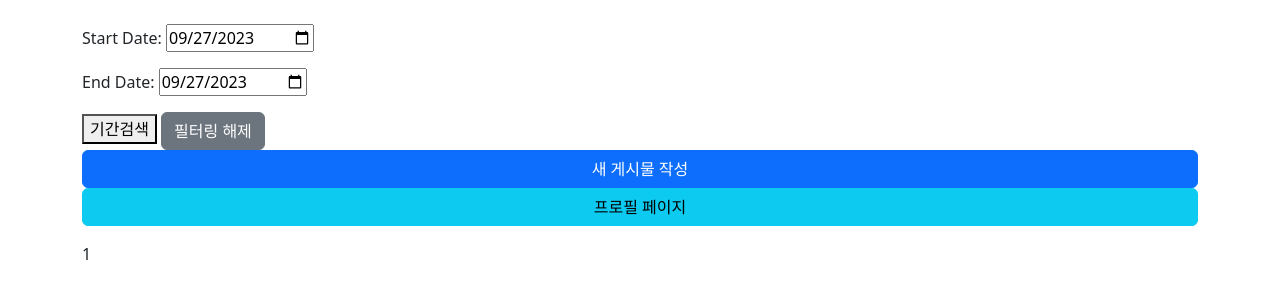
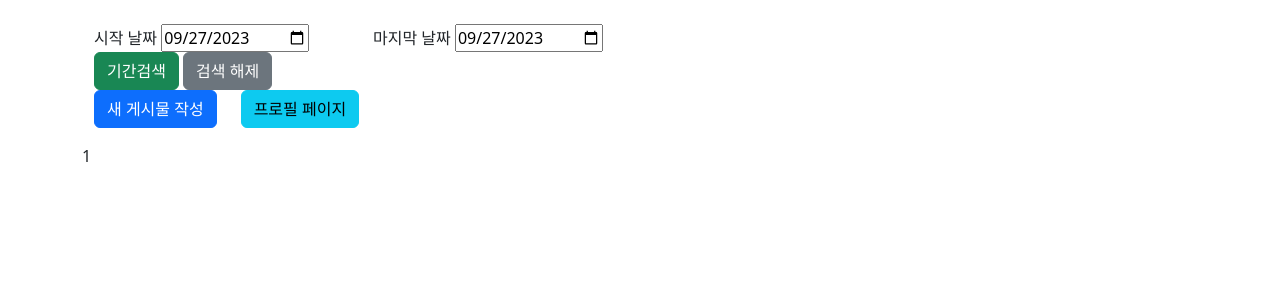
Before and after one commit to hong00009/yolov5, a Django app: page /my_page/ in a window 1280 px wide. Shown: the part 56-356 px from the top of the page. Run offline with Django 4.2, Linux system fonts and the light colour scheme; the visitor is signed in with stand-in values (Sample User, id 1); data that the repository does not hold is empty; some libraries are stand-ins or nearby versions.

Commit message:
pull 이전 commit

```diff
--- a/yolov5_django/forms.py
+++ b/yolov5_django/forms.py
@@ -9,13 +9,24 @@ class PostForm(forms.ModelForm):
     class Meta:
         model = Post
         fields = ['title', 'text_content', 'image', 'post_time', 'hour']
+        labels = {
+            'title': '제목',
+            'image': '이미지',
+        }
+
+    text_content = forms.CharField(
+        widget=forms.Textarea(attrs={'cols': 30, 'rows': 1}),
+        label='식사 관련 내용',)
 
     post_time = forms.DateField(
         initial=datetime.now().date(),
-        widget=DateInput(attrs={'type': 'date'})
+        widget=DateInput(attrs={'type': 'date'}),
+        label='식사 날짜',
     )
+    # 시간 선택 범위 설정
+    HOUR_CHOICES = [(str(hour), str(hour)) for hour in range(24)]
 
-    hour = forms.IntegerField()
+    hour = forms.ChoiceField(choices=HOUR_CHOICES, label='시간')
 
     def clean(self):
         cleaned_data = super().clean()
@@ -25,7 +36,7 @@ class PostForm(forms.ModelForm):
         if post_time is not None and hour is not None:
             try:
 
-                post_time = datetime.combine(post_time, datetime.min.time()) + timedelta(hours=hour)
+                post_time = datetime.combine(post_time, datetime.min.time()) + timedelta(hours=int(hour))
             except ValueError:
                 raise forms.ValidationError('Invalid date or time')
 
@@ -43,12 +54,12 @@ class EditPostForm(forms.ModelForm):
 
 class DateRangeFilterForm(forms.Form):
     start_date = forms.DateField(
-        label='Start Date',
+        label='시작 날짜',
         required=False,
-        widget=forms.TextInput(attrs={'type': 'date', 'value': now().date()})
+        widget=forms.TextInput(attrs={'type': 'date', 'value': now().date(), 'class': 'custom-date-input'})
     )
     end_date = forms.DateField(
-        label='End Date',
+        label='마지막 날짜',
         required=False,
-        widget=forms.TextInput(attrs={'type': 'date', 'value': now().date()})
+        widget=forms.TextInput(attrs={'type': 'date', 'value': now().date(), 'class': 'custom-date-input'})
     )
--- a/yolov5_django/models.py
+++ b/yolov5_django/models.py
@@ -6,9 +6,10 @@ from datetime import datetime
 class Post(models.Model):
     user = models.ForeignKey(settings.AUTH_USER_MODEL, on_delete=models.CASCADE, default=1)
     title = models.CharField(max_length=100)
-    text_content = models.TextField(max_length=255, default="간단한 메모 작성 가능합니다.")
+    text_content = models.TextField(max_length=255, blank=True)
     image = models.ImageField()
     post_time = models.DateTimeField(default=datetime.now)
+    hour = models.IntegerField(default=0)
 
     detection_result = models.TextField(blank=True, null=True)
 
--- a/yolov5_django/templates/yolov5_django/my_page.html
+++ b/yolov5_django/templates/yolov5_django/my_page.html
@@ -2,18 +2,43 @@
 {% block content %}
 {% if user.is_authenticated %}
 <br>
-<div class="row-cols-1">
+<div class="container">
+    <div class="row">
+        <div class="col-md-6">
+            <form method="GET">
+                <div class="row">
+                    <div class="col">
+                            <label for="{{ form.start_date.id }}">시작 날짜</label>
+                            {{ form.start_date }}
+                    </div>
+                    <div class="col">
+                            <label for="{{ form.end_date.id }}">마지막 날짜</label>
+                            {{ form.end_date }}
+                    </div>
+                </div>
+                <div class="row">
+                    <div class="col">
+                        <button type="submit" class="btn btn-success">기간검색</button>
+                        <a href="{% url 'yolov5_django:my_page' %}" class="btn btn-secondary">검색 해제</a>
+                    </div>
+                </div>
+            </form>
+        </div>
+    </div>
+</div>
 
-    <form method="GET">
-        {{ form.as_p }}
-    <button type="submit">기간검색</button>
-    <a href="{% url 'yolov5_django:my_page' %}" class="btn btn-secondary">필터링 해제</a>
-    </form>
-    <a href="{% url 'yolov5_django:upload_post' %}" class="btn btn-primary">새 게시물 작성</a>
-    <a href="{% url 'accounts:profile' %}" class="btn btn-info">프로필 페이지</a>
+<div class="container">
+    <div class="row">
+        <div class="col-md-auto">
+            <a href="{% url 'yolov5_django:upload_post' %}" class="btn btn-primary">새 게시물 작성</a>
+        </div>
+        <div class="col-md-auto">
+            <a href="{% url 'accounts:profile' %}" class="btn btn-info">프로필 페이지</a>
+        </div>
+    </div>
 </div>
+
 <br>
-
 <div class="row row-cols-1 row-cols-sm-2 row-cols-md-3 row-cols-lg-4 row-cols-xl-5 g-4">
     {% for post in posts %}
     <div class="col">
@@ -23,11 +48,12 @@
             </a>
             <div class="card-body">
                 <h5 class="card-title">{{ post.title }}</h5>
-                <p>식사 시간: {{ post.post_time|date:"Y" }}년 {{ post.post_time|date:"m" }}월 {{ post.post_time|date:"d" }}일 {{ post.post_time|date:"H" }}시</p>
+                <p>{{ post.post_time|date:"Y" }}년 {{ post.post_time|date:"m" }}월 {{ post.post_time|date:"d" }}일 {{ post.hour }}시</p>
             </div>
-            <a href="{% url 'yolov5_django:edit_post' post.id %}">수정</a>
-            <a href="#" class="delete-button" data-post-id="{{ post.id }}" data-delete-url="{% url 'yolov5_django:delete_post' post.id %}">삭제</a>
-
+            <div class="card-body">
+                <a href="{% url 'yolov5_django:edit_post' post.id %}" class="btn btn-warning">수정</a>
+                <a href="#" class="btn btn-danger" data-post-id="{{ post.id }}" data-delete-url="{% url 'yolov5_django:delete_post' post.id %}">삭제</a>
+            </div>
         </div>
     </div>
     {% endfor %}
@@ -115,7 +141,7 @@
 </style>
 
 <script>
-    // JavaScript to handle the pop-up
+
     var deleteButtons = document.querySelectorAll(".delete-button");
     var deleteModal = document.getElementById("deleteModal");
     var confirmDelete = document.getElementById("confirmDelete");
@@ -123,46 +149,46 @@
 
     deleteButtons.forEach(function(button) {
         button.onclick = function() {
-            // Get the post ID and delete URL from data attributes
+
             var postId = button.getAttribute("data-post-id");
             var deleteUrl = button.getAttribute("data-delete-url");
 
-            // Display the modal pop-up
+
             deleteModal.style.display = "block";
 
-            // Set the post ID as a data attribute on the confirmation button
+
             confirmDelete.setAttribute("data-post-id", postId);
 
-            // Set the delete URL as a data attribute on the confirmation button
+
             confirmDelete.setAttribute("data-delete-url", deleteUrl);
         }
     });
 
     confirmDelete.onclick = function() {
-        // Get the post ID and delete URL from the confirmation button
+
         var postId = confirmDelete.getAttribute("data-post-id");
         var deleteUrl = confirmDelete.getAttribute("data-delete-url");
 
-        // Create a form element
+
         var form = document.createElement("form");
         form.setAttribute("method", "POST");
         form.setAttribute("action", deleteUrl);
 
-        // Add a CSRF token input
+
         var csrfToken = document.createElement("input");
         csrfToken.setAttribute("type", "hidden");
         csrfToken.setAttribute("name", "csrfmiddlewaretoken");
         csrfToken.setAttribute("value", "{{ csrf_token }}");
         form.appendChild(csrfToken);
 
-        // Add a post ID input
+
         var postIdInput = document.createElement("input");
         postIdInput.setAttribute("type", "hidden");
         postIdInput.setAttribute("name", "post_id");
         postIdInput.setAttribute("value", postId);
         form.appendChild(postIdInput);
 
-        // Append the form to the document and submit it
+
         document.body.appendChild(form);
         form.submit();
     }
--- a/yolov5_django/views.py
+++ b/yolov5_django/views.py
@@ -27,47 +27,6 @@ def index(request):
         return render(request, 'yolov5_django/index.html')
 
 
-# @login_required
-# def upload_post(request):
-#     if request.method == 'POST':
-#         form = PostForm(request.POST, request.FILES)
-#         if form.is_valid():
-
-#             year = form.cleaned_data['year']
-#             month = form.cleaned_data['month']
-#             day = form.cleaned_data['day']
-#             hour = form.cleaned_data['hour']
-
-#             post_time = datetime(year, month, day, hour)
-
-#             post = form.save(commit=False)
-#             post.user = request.user
-#             post.post_time = post_time
-
-#             image = request.FILES['image']
-#             ext = image.name.split('.')[-1]
-#             uuid = uuid4().hex
-#             filename = '{}.{}'.format(uuid, ext)
-#             post.image.name = filename
-
-#             post.save()
-
-#             detected_foods = y_detect(post.image.path) # 저장된 사진으로 detect
-#             # detected_foods = None 또는 문자열(숫자1개/숫자,숫자 여러개)
-
-#             post.detection_result = detected_foods
-#             post.save() # detect된 결과 추가 저장
-
-#             save_personal_food_nutrition(post.user, detected_foods) # 개인 영양 정보 저장
-
-#             return redirect('yolov5_django:detail_post', post_id=post.id)
-#     else:
-#         form = PostForm()
-#     context = {
-#         'form': form,
-#     }
-#     return render(request, 'yolov5_django/upload_post.html', context)
-
 @login_required
 def upload_post(request):
     if request.method == 'POST':
@@ -76,7 +35,7 @@ def upload_post(request):
             post = form.save(commit=False)
             post.user = request.user
 
-            # 'post_time' contains both date and time
+
             image = request.FILES['image']
             ext = image.name.split('.')[-1]
             uuid = uuid4().hex
@@ -85,12 +44,12 @@ def upload_post(request):
 
             post.save()
 
-            detected_foods = y_detect(post.image.path)  # Detect with saved photos
+            detected_foods = y_detect(post.image.path)
 
             post.detection_result = detected_foods
-            post.save()  # Save additional detected results
+            post.save()
 
-            save_personal_food_nutrition(request.user, detected_foods)  # Save personal nutrition information
+            save_personal_food_nutrition(request.user, detected_foods)
 
             return redirect('yolov5_django:detail_post', post_id=post.id)
     else:
@@ -99,49 +58,6 @@ def upload_post(request):
     context = {'form': form}
     return render(request, 'yolov5_django/upload_post.html', context)
 
-# @login_required
-# def my_page(request):
-#     form = DateRangeFilterForm(request.GET)
-
-#     all_posts = Post.objects.filter(user=request.user).annotate(
-#         combined_date=F('year') * 1000000 + F('month') * 10000 + F('day') * 100 + F('hour')
-#     ).order_by('-combined_date')
-
-#     posts = all_posts
-
-#     if form.is_valid():
-#         start_date = form.cleaned_data['start_date']
-#         end_date = form.cleaned_data['end_date']
-
-#         if start_date:
-
-#             start_datetime = (
-#                 start_date.year * 1000000 +
-#                 start_date.month * 10000 +
-#                 start_date.day * 100
-#             )
-#             posts = posts.filter(combined_date__gte=start_datetime)
-
-#         if end_date:
-
-#             end_datetime = (
-#                 end_date.year * 1000000 +
-#                 end_date.month * 10000 +
-#                 end_date.day * 100 +
-#                 23
-#             )
-#             posts = posts.filter(combined_date__lte=end_datetime)
-
-#     # Pagination
-#     paginator = Paginator(posts, 20)
-#     page_number = request.GET.get('page')
-#     posts = paginator.get_page(page_number)
-
-#     context = {
-#         'posts': posts,
-#         'form': form,
-#     }
-#     return render(request, 'yolov5_django/my_page.html', context)
 
 @login_required
 def my_page(request):
```
Also changed, not shown: yolov5_django/templates/yolov5_django/post.html (+108 -2 lines), yolov5_django/templates/yolov5_django/upload_post.html (+30 -4 lines), yolov5_django/migrations/0011_post_hour_alter_post_text_content.py (added).
